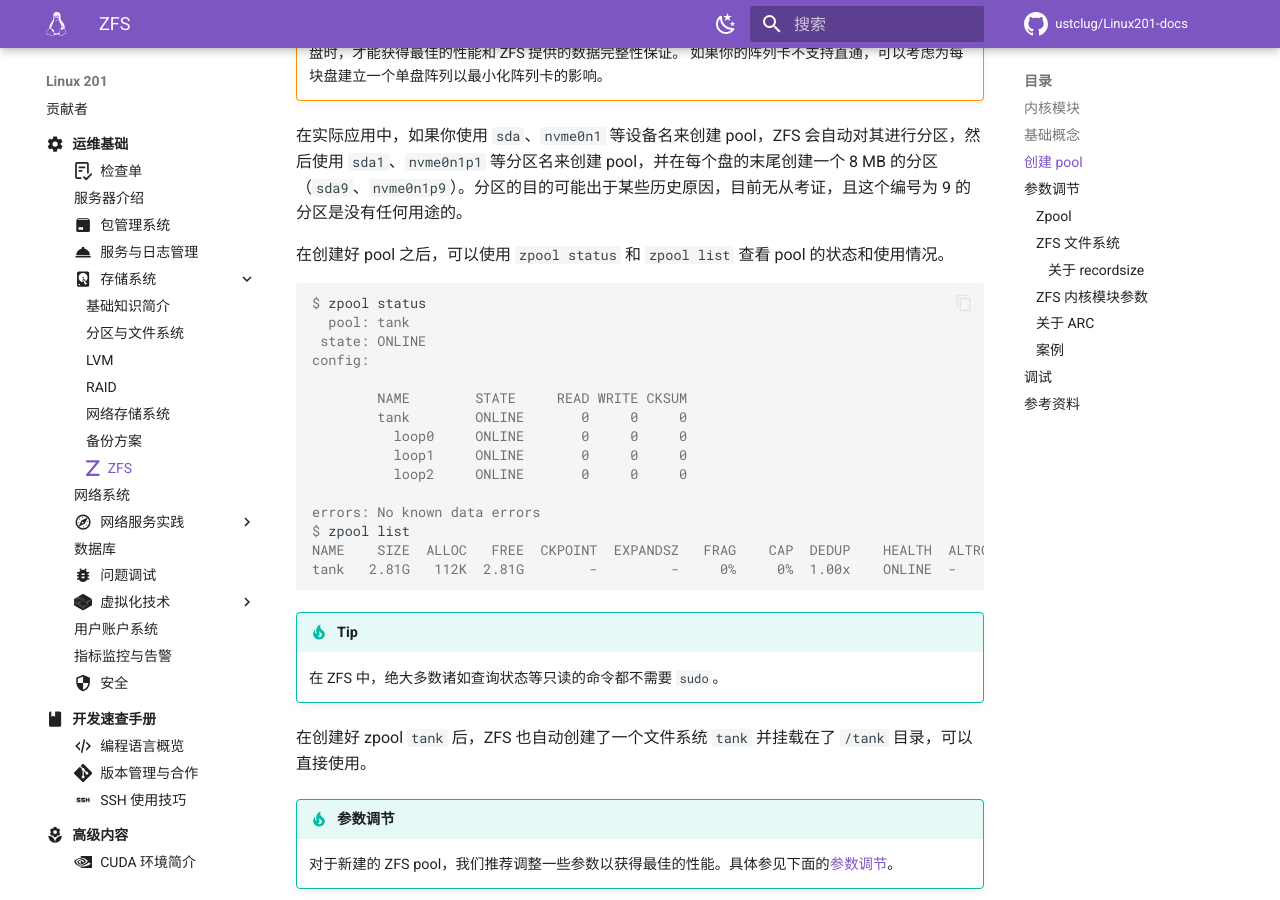
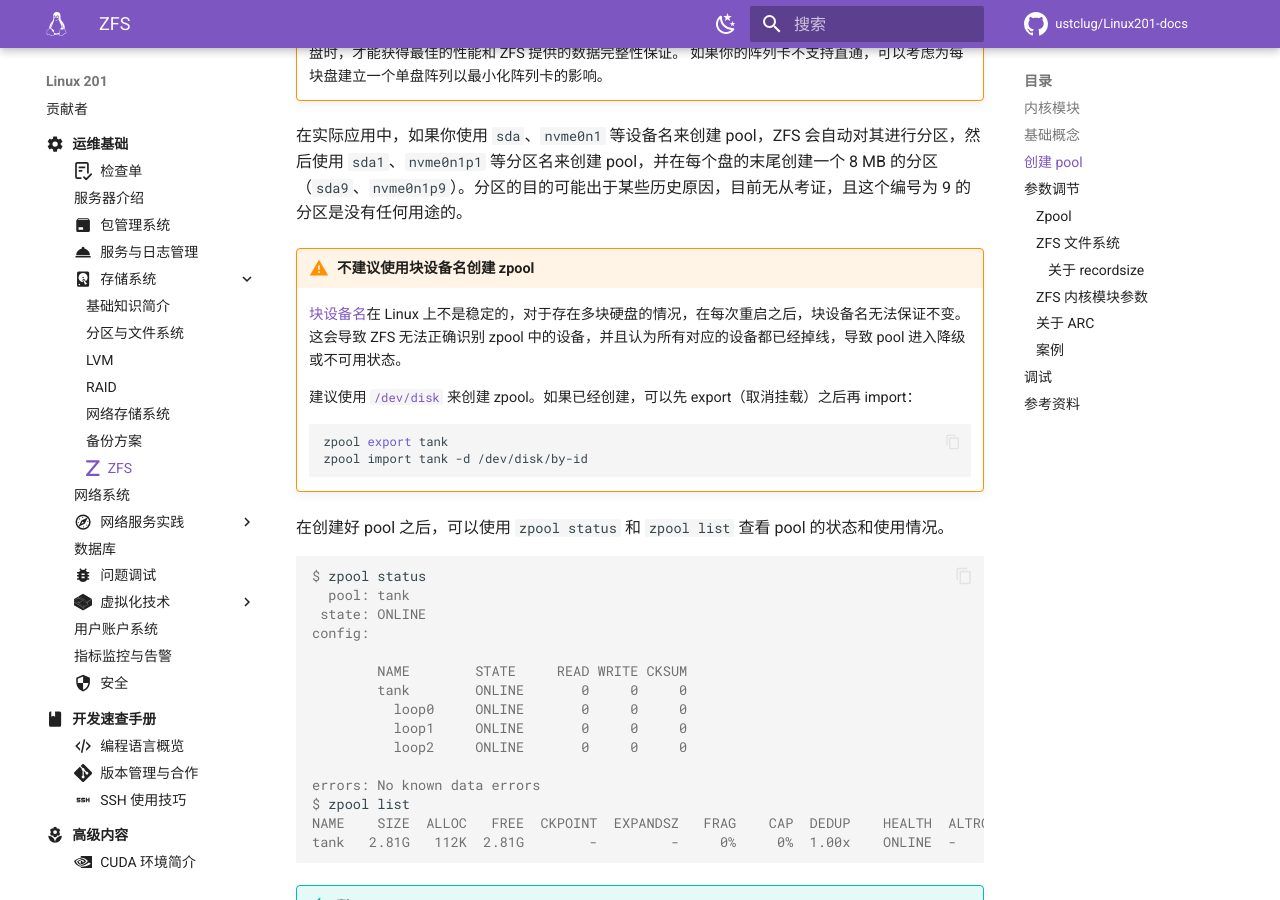
Before and after one commit to ustclug/Linux201-docs, an MkDocs documentation site: the page built from docs/ops/storage/zfs.md, in a window 1280 px wide and 900 px high, scrolled down 2218 px. Built offline with MkDocs 1.6.1 and Material for MkDocs 9.7.7, drawn with Linux system fonts in a browser that asks for light colours; comment, search, counter and statistics services are not loaded.

Commit message:
ops/storage: Don't use device name when creating zpool

````diff
--- a/docs/ops/storage/zfs.md
+++ b/docs/ops/storage/zfs.md
@@ -73,6 +73,17 @@
     如果你的阵列卡不支持直通，可以考虑为每块盘建立一个单盘阵列以最小化阵列卡的影响。
 
 在实际应用中，如果你使用 `sda`、`nvme0n1` 等设备名来创建 pool，ZFS 会自动对其进行分区，然后使用 `sda1`、`nvme0n1p1` 等分区名来创建 pool，并在每个盘的末尾创建一个 8 MB 的分区（`sda9`、`nvme0n1p9`）。分区的目的可能出于某些历史原因，目前无从考证，且这个编号为 9 的分区是没有任何用途的。
+
+!!! warning "不建议使用块设备名创建 zpool"
+
+    [块设备名](./filesystem.md#blk-dev-naming)在 Linux 上不是稳定的，对于存在多块硬盘的情况，在每次重启之后，块设备名无法保证不变。这会导致 ZFS 无法正确识别 zpool 中的设备，并且认为所有对应的设备都已经掉线，导致 pool 进入降级或不可用状态。
+
+    建议使用 [`/dev/disk`](./filesystem.md#partition-exp) 来创建 zpool。如果已经创建，可以先 export（取消挂载）之后再 import：
+
+    ```sh
+    zpool export tank
+    zpool import tank -d /dev/disk/by-id
+    ```
 
 在创建好 pool 之后，可以使用 `zpool status` 和 `zpool list` 查看 pool 的状态和使用情况。
 
````
